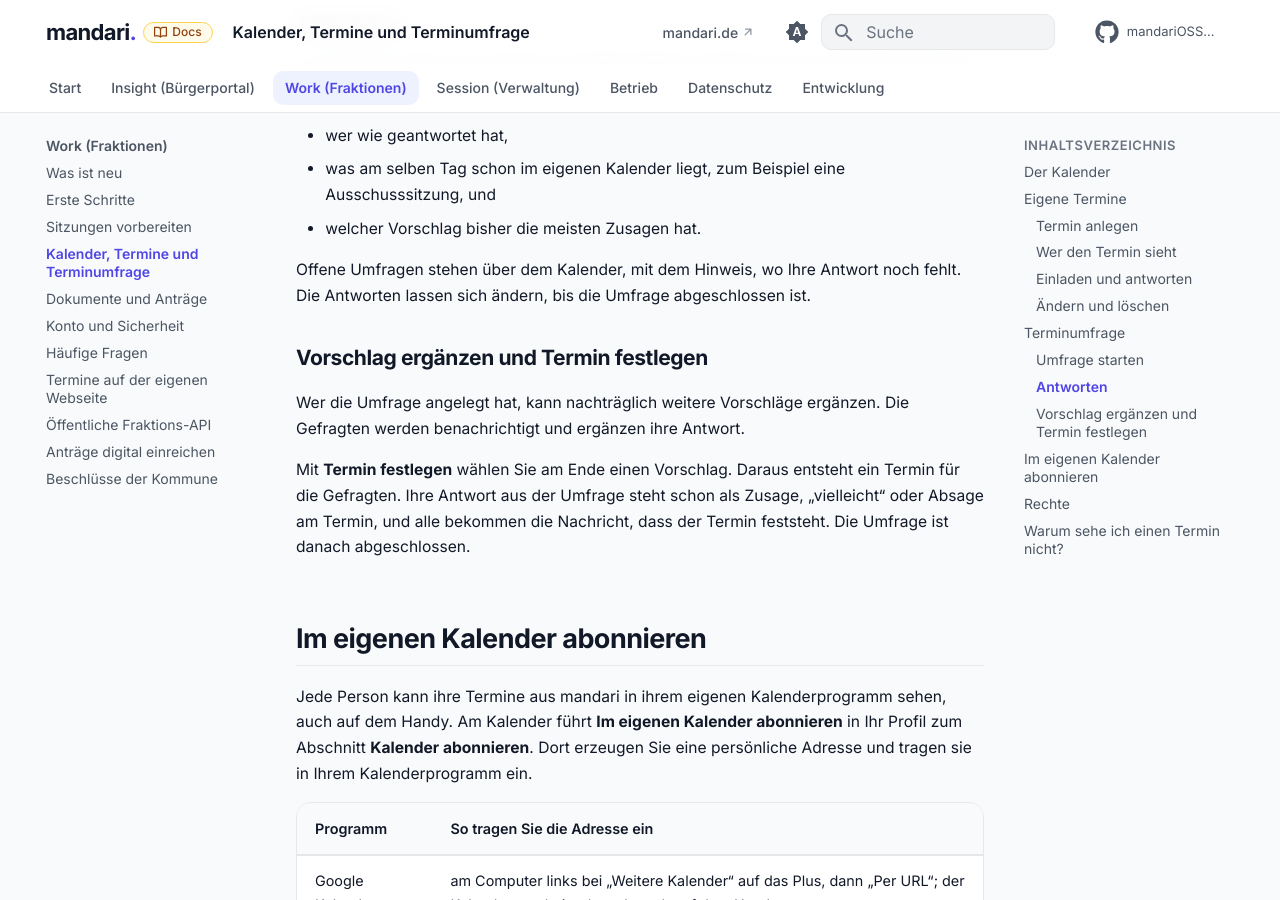
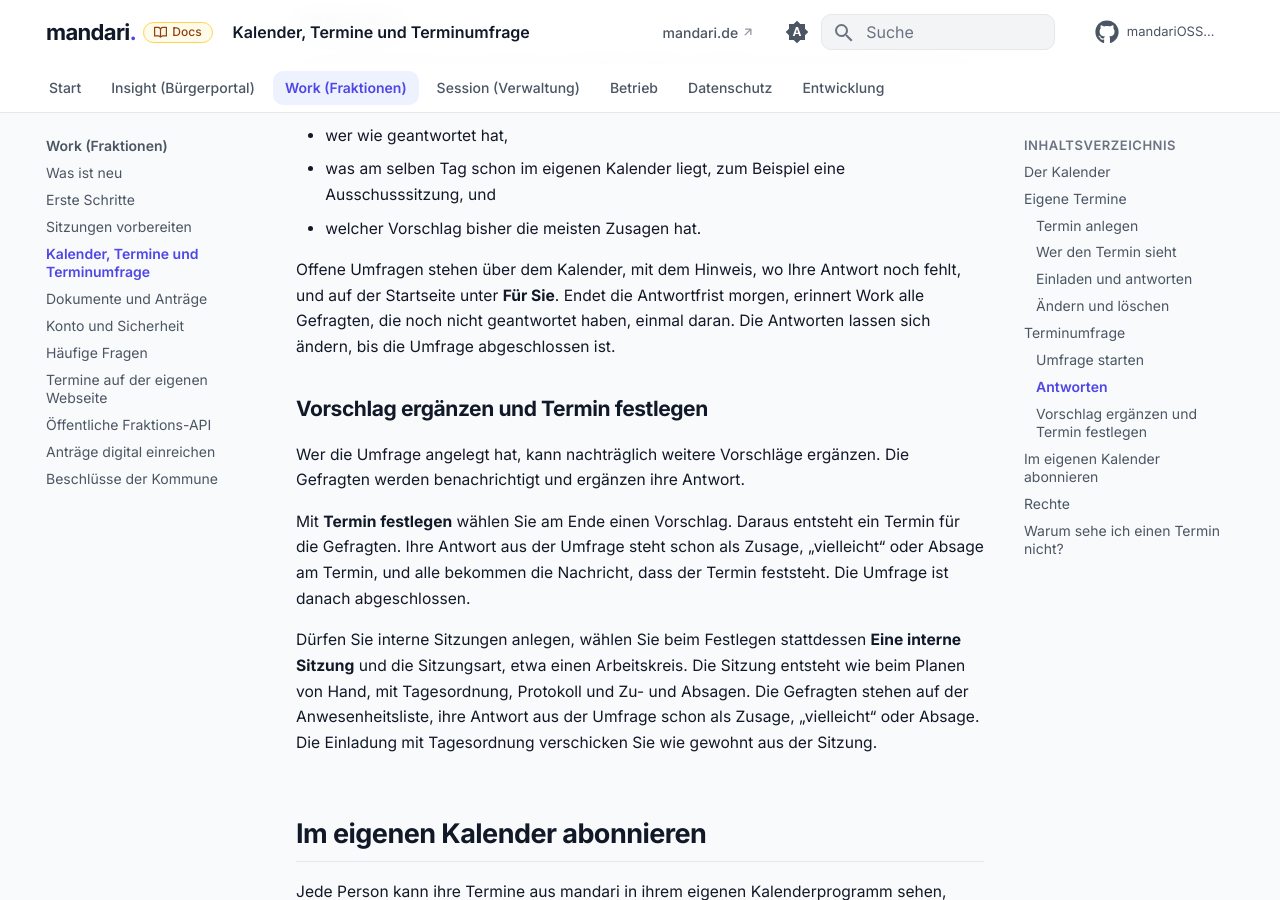
Before and after one commit to mandariOSS/docs, an MkDocs documentation site: the page built from docs/work/kalender.md, in a window 1280 px wide and 900 px high, scrolled down 3244 px. Built offline with MkDocs 1.6.1 and Material for MkDocs 9.7.7, drawn with Linux system fonts in a browser that asks for light colours; comment, search, counter and statistics services are not loaded; some of the changed text lies outside the part shown.

Commit message:
Kalender-Seite: Startseite, Erinnerung vor der Frist, Ergebnis als interne Sitzung

```diff
--- a/docs/work/kalender.md
+++ b/docs/work/kalender.md
@@ -50,7 +50,7 @@ Eingeladene sehen ihren Termin immer. Gäste Ihrer Organisation sehen keine Term
 
 ### Einladen und antworten { #einladen }
 
-Im Formular wählen Sie die Mitglieder aus, die Sie einladen. Sie bekommen eine Benachrichtigung und antworten auf der Seite des Termins mit **Zusagen**, **Vielleicht** oder **Absagen**. Die Seite zeigt allen Beteiligten, wer wie geantwortet hat. Die Antwort lässt sich jederzeit ändern.
+Im Formular wählen Sie die Mitglieder aus, die Sie einladen. Sie bekommen eine Benachrichtigung, sehen die Einladung auf der Startseite unter **Für Sie** und antworten auf der Seite des Termins mit **Zusagen**, **Vielleicht** oder **Absagen**. Die Seite zeigt allen Beteiligten, wer wie geantwortet hat. Die Antwort lässt sich jederzeit ändern.
 
 Ist eine eingeladene Person als abwesend eingetragen, geht die Benachrichtigung an ihre Vertretung, sofern diese den Termin selbst sehen darf.
 
@@ -82,13 +82,15 @@ Je Vorschlag wählen die Gefragten **Ja**, **Wenn nötig** oder **Nein** und spe
 - was am selben Tag schon im eigenen Kalender liegt, zum Beispiel eine Ausschusssitzung, und
 - welcher Vorschlag bisher die meisten Zusagen hat.
 
-Offene Umfragen stehen über dem Kalender, mit dem Hinweis, wo Ihre Antwort noch fehlt. Die Antworten lassen sich ändern, bis die Umfrage abgeschlossen ist.
+Offene Umfragen stehen über dem Kalender, mit dem Hinweis, wo Ihre Antwort noch fehlt, und auf der Startseite unter **Für Sie**. Endet die Antwortfrist morgen, erinnert Work alle Gefragten, die noch nicht geantwortet haben, einmal daran. Die Antworten lassen sich ändern, bis die Umfrage abgeschlossen ist.
 
 ### Vorschlag ergänzen und Termin festlegen { #umfrage-festlegen }
 
 Wer die Umfrage angelegt hat, kann nachträglich weitere Vorschläge ergänzen. Die Gefragten werden benachrichtigt und ergänzen ihre Antwort.
 
 Mit **Termin festlegen** wählen Sie am Ende einen Vorschlag. Daraus entsteht ein Termin für die Gefragten. Ihre Antwort aus der Umfrage steht schon als Zusage, „vielleicht“ oder Absage am Termin, und alle bekommen die Nachricht, dass der Termin feststeht. Die Umfrage ist danach abgeschlossen.
+
+Dürfen Sie interne Sitzungen anlegen, wählen Sie beim Festlegen stattdessen **Eine interne Sitzung** und die Sitzungsart, etwa einen Arbeitskreis. Die Sitzung entsteht wie beim Planen von Hand, mit Tagesordnung, Protokoll und Zu- und Absagen. Die Gefragten stehen auf der Anwesenheitsliste, ihre Antwort aus der Umfrage schon als Zusage, „vielleicht“ oder Absage. Die Einladung mit Tagesordnung verschicken Sie wie gewohnt aus der Sitzung.
 
 ## Im eigenen Kalender abonnieren { #abonnieren }
 
```
